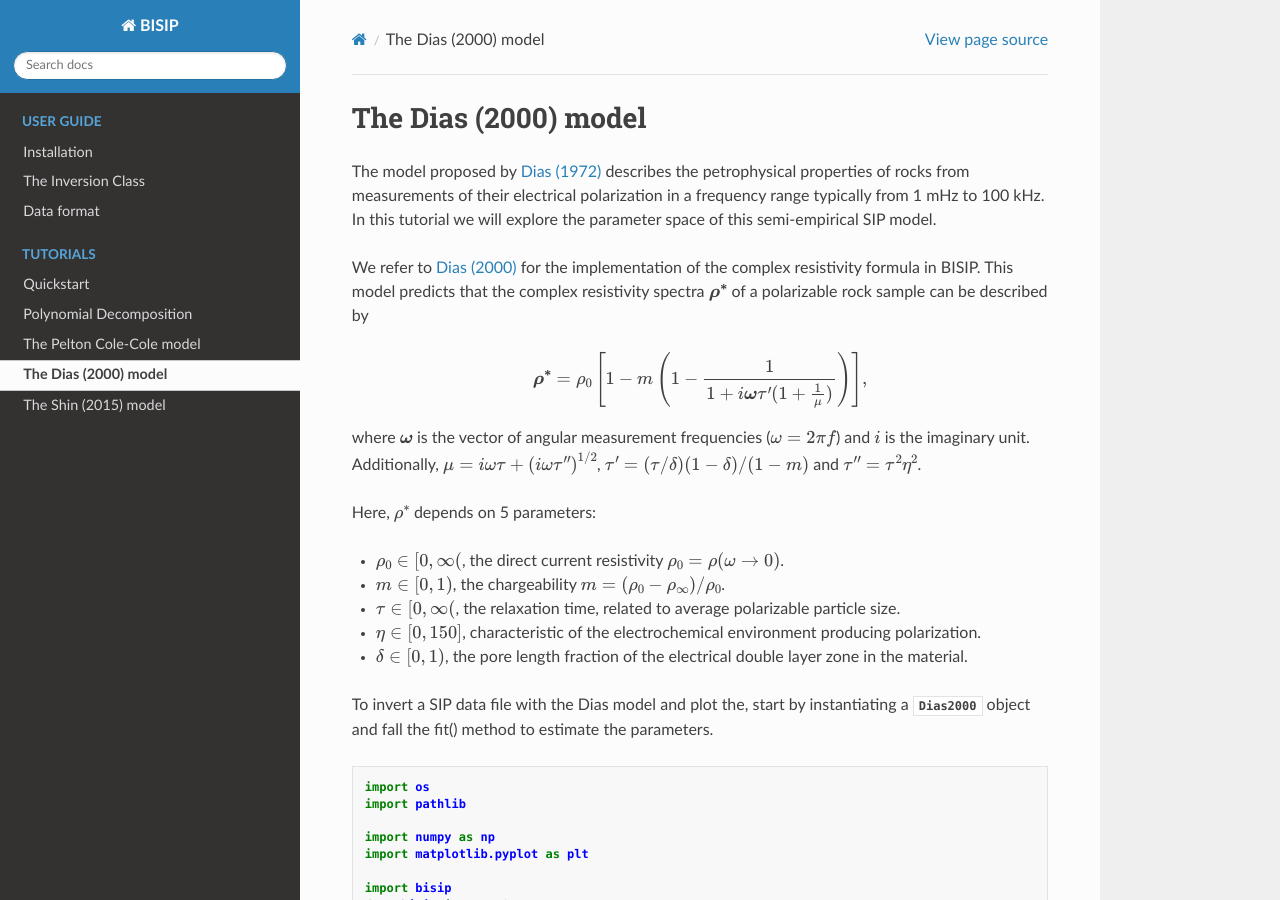
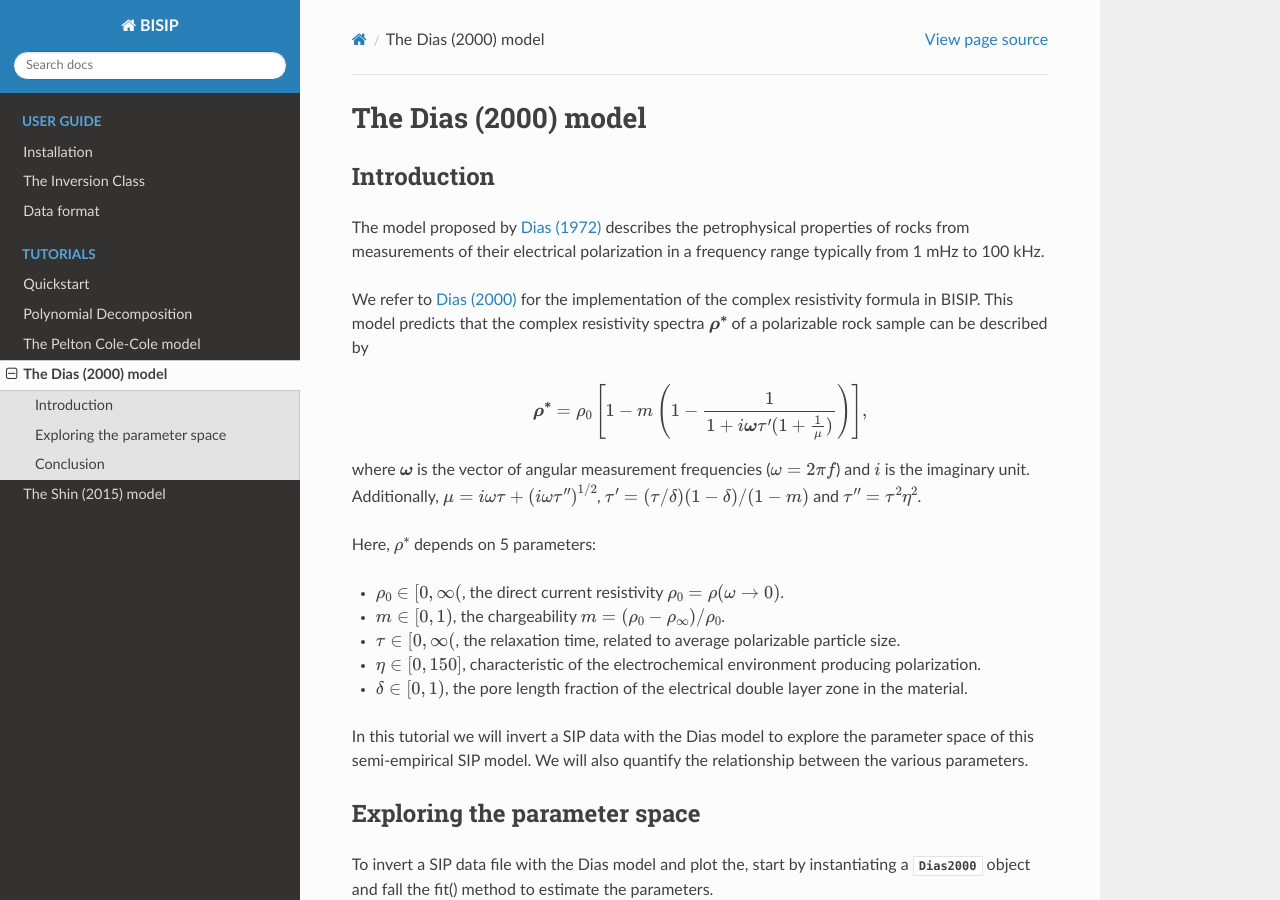
Before and after one commit to clberube/bisip2, a Sphinx documentation site: the page built from docs/tutorials/dias.rst, in a window 1280 px wide and 900 px high. Built offline with Sphinx 7.4.7 and the Read the Docs theme 2.0.0, drawn with Linux system fonts in a browser that asks for light colours.

Commit message:
Update docs

```diff
--- a/docs/tutorials/dias.rst
+++ b/docs/tutorials/dias.rst
@@ -3,11 +3,12 @@
 The Dias (2000) model
 =====================
 
+Introduction
+------------
 The model proposed by `Dias (1972) <https://agupubs.onlinelibrary.wiley.com/doi/abs/10.1029/JB077i026p04945>`_
 describes the petrophysical properties of rocks from measurements of their
 electrical polarization in a frequency range typically from
-1 mHz to 100 kHz. In this tutorial we will explore the parameter space of this
-semi-empirical SIP model.
+1 mHz to 100 kHz.
 
 We refer to `Dias (2000) <https://library.seg.org/doi/10.1190/1.1444738>`_
 for the implementation of the complex resistivity formula in BISIP. This model
@@ -33,6 +34,13 @@ Here, :math:`\rho^*` depends on 5 parameters:
   electrochemical environment producing polarization.
 - :math:`\delta \in [0, 1)`, the pore length fraction of the electrical double
   layer zone in the material.
+
+In this tutorial we will invert a SIP data with the Dias model to explore the
+parameter space of this semi-empirical SIP model. We will also quantify the
+relationship between the various parameters.
+
+Exploring the parameter space
+-----------------------------
 
 To invert a SIP data file with the Dias model and plot the, start by instantiating a
 :class:`Dias2000` object and fall the fit() method to estimate the parameters.
@@ -144,6 +152,8 @@ distribution of the Dias model with the `plot_corner` method.
 
     The corner plot shows interesting correlations between various parameters.
 
+Conclusion
+----------
 From this experiment, we conclude that the :math:`\rho_0` parameter is relatively
 independent from the others. We also note that :math:`m` and :math:`\tau` are
 characterized by a strong correlation coefficient. Most importantly, we find that
```
